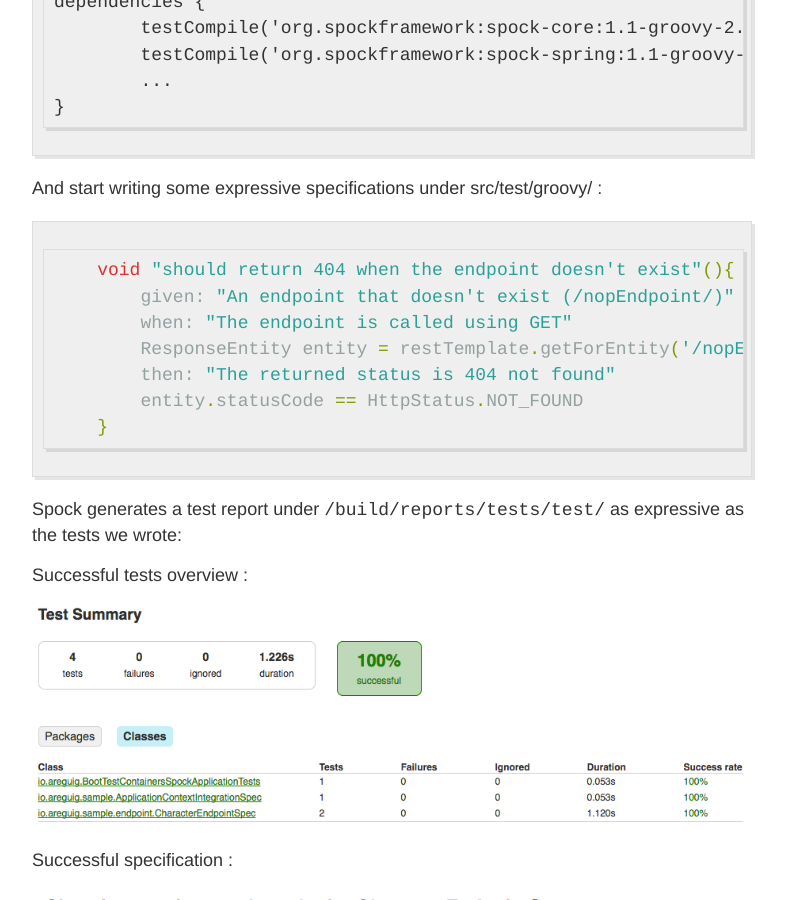
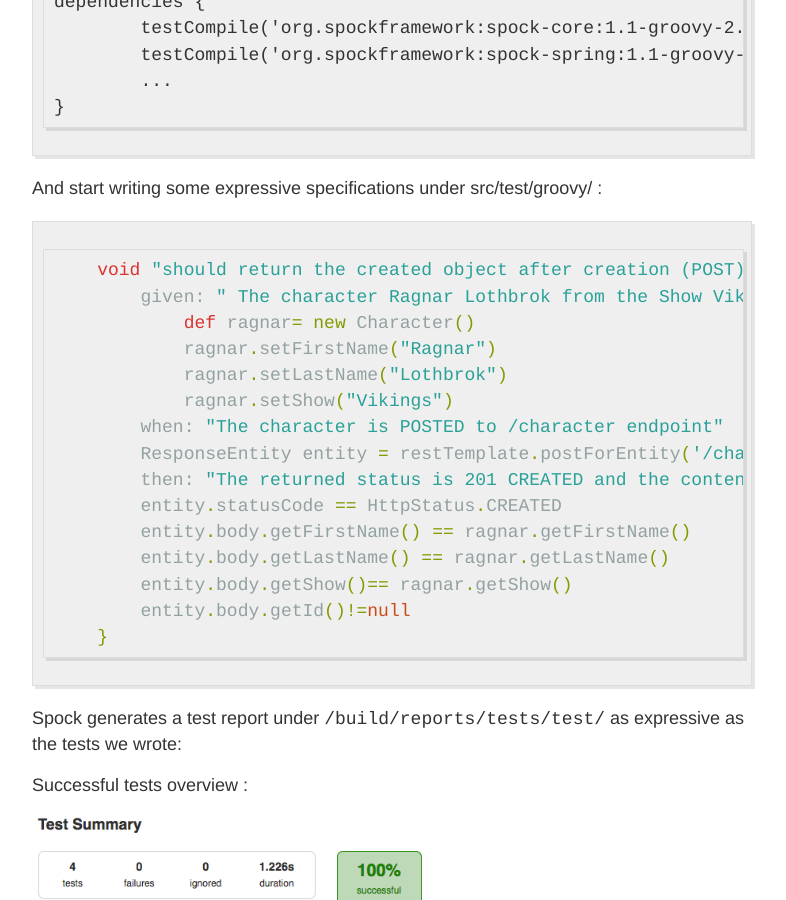
Before and after one commit to areguig/areguig.github.io, a Jekyll site: the page built from _posts/2017-03-31-test-springboot-apps-using-testContainers-and-spock.md, in a window 1280 px wide and 900 px high, scrolled down 2395 px. Shown: the whole window, without its empty margins (248-1034 px from the left). Built offline with Jekyll 4.4.1, drawn with Linux system fonts in a browser that asks for light colours; comment, search, counter and statistics services are not loaded.

Commit message:
Update 2017-03-31-test-springboot-apps-using-testContainers-and-spock.md

````diff
--- a/_posts/2017-03-31-test-springboot-apps-using-testContainers-and-spock.md
+++ b/_posts/2017-03-31-test-springboot-apps-using-testContainers-and-spock.md
@@ -69,12 +69,20 @@ dependencies {
 And start writing some expressive specifications under src/test/groovy/ :
 
 ``` groovy
-    void "should return 404 when the endpoint doesn't exist"(){
-        given: "An endpoint that doesn't exist (/nopEndpoint/)"
-        when: "The endpoint is called using GET"
-        ResponseEntity entity = restTemplate.getForEntity('/nopEndpoint/', String.class)
-        then: "The returned status is 404 not found"
-        entity.statusCode == HttpStatus.NOT_FOUND
+    void "should return the created object after creation (POST)"(){
+        given: " The character Ragnar Lothbrok from the Show Vikings"
+            def ragnar= new Character()
+            ragnar.setFirstName("Ragnar")
+            ragnar.setLastName("Lothbrok")
+            ragnar.setShow("Vikings")
+        when: "The character is POSTED to /character endpoint"
+        ResponseEntity entity = restTemplate.postForEntity('/character',ragnar,Character.class)
+        then: "The returned status is 201 CREATED and the content is the created object with its id in the system."
+        entity.statusCode == HttpStatus.CREATED
+        entity.body.getFirstName() == ragnar.getFirstName()
+        entity.body.getLastName() == ragnar.getLastName()
+        entity.body.getShow()== ragnar.getShow()
+        entity.body.getId()!=null
     }
 ```
 
````
